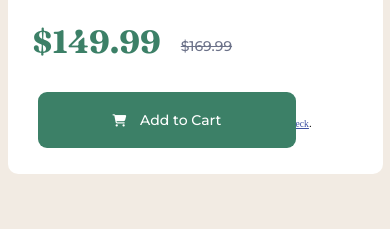
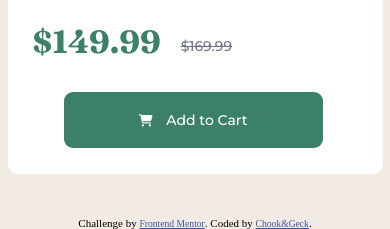
Before and after one commit to ChookandGeck/frontendmentor-solution-1, a plain HTML site: page index.html in a window 390 px wide. Shown: the part 727-956 px from the top of the page. Before the commit the page ends 901 px from the top, so only its background shows below. Drawn offline with Linux system fonts and the light colour scheme.

Commit message:
margin fixed in mobile version

```diff
--- a/css/styles.css
+++ b/css/styles.css
@@ -14,6 +14,7 @@ body {
   min-height: 100vh;
   justify-content: center;
   align-items: center;
+  margin-bottom: 100px;
 }
 .card-all {
   display: flex;
@@ -36,6 +37,9 @@ body {
   .card-right {
     border-radius: 0 0 10px 10px;
   }
+  .btn-addtocart {
+    margin: 7% 15% 7% 15%;
+  }
 }
 
 @media only screen and (min-width: 651px) {
@@ -44,6 +48,9 @@ body {
   }
   .card-right {
     border-radius: 0 10px 10px 0;
+  }
+  .btn-addtocart {
+    margin: 7% 7% 7% 8%;
   }
 }
 
@@ -121,7 +128,8 @@ body {
   font-size: 14px;
   padding: 5% 20%;
   text-decoration: none;
-  margin: 7% 7% 7% 8%;
+  /* margin: 7% 7% 7% 8%; */
+  flex-grow: 2;
 }
 
 .btn-addtocart:hover {
```
